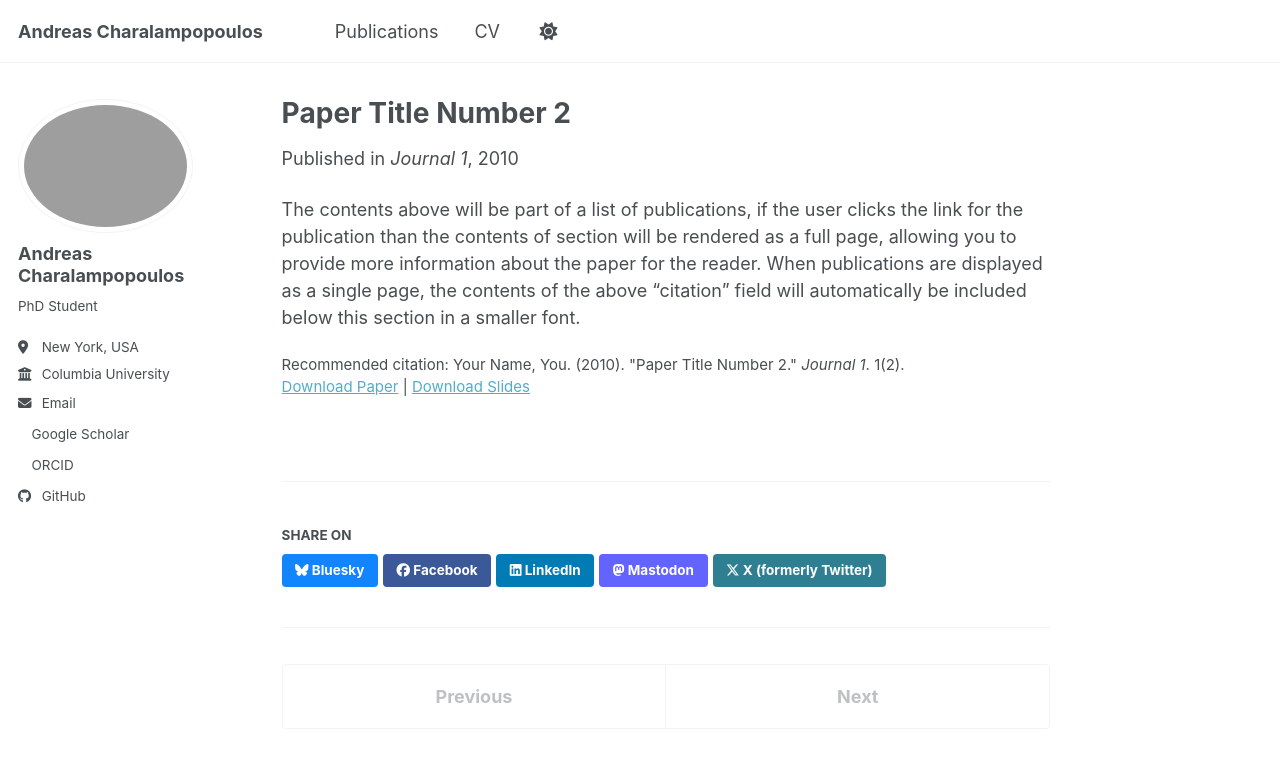
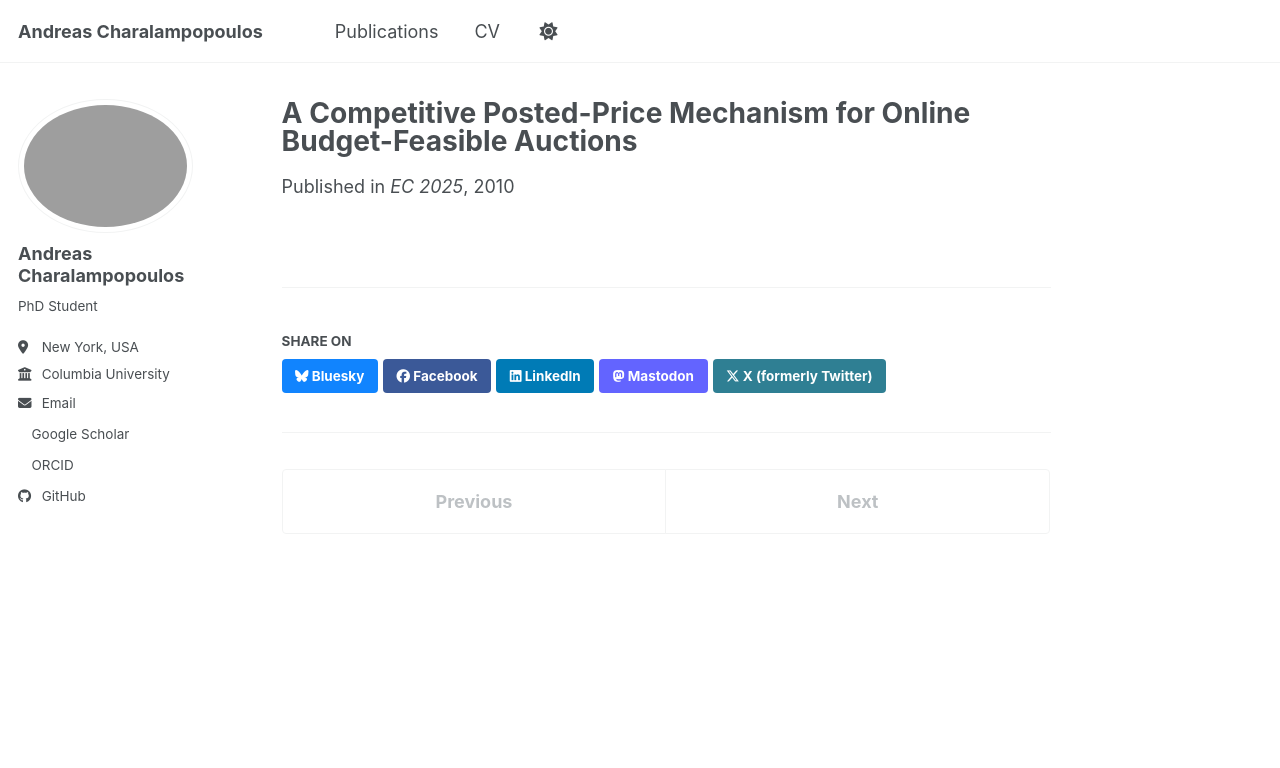
Before and after one commit to AndreasCharalamp/AndreasCharalamp.github.io, a Jekyll site: the page built from _publications/2010-10-01-paper-title-number-2.md, in a window 1280 px wide. Shown: the top 768 px of the page. Built offline with Jekyll 4.4.1, drawn with Linux system fonts in a browser that asks for light colours; a style sheet for code colours, icons or effects is not loaded.

Commit message:
Update 2010-10-01-paper-title-number-2.md

```diff
--- a/_publications/2010-10-01-paper-title-number-2.md
+++ b/_publications/2010-10-01-paper-title-number-2.md
@@ -1,14 +1,8 @@
 ---
-title: "Paper Title Number 2"
+title: "A Competitive Posted-Price Mechanism for Online
+Budget-Feasible Auctions"
 collection: publications
-category: manuscripts
-permalink: /publication/2010-10-01-paper-title-number-2
-excerpt: 'This paper is about the number 2. The number 3 is left for future work.'
-date: 2010-10-01
-venue: 'Journal 1'
-slidesurl: 'https://academicpages.github.io/files/slides2.pdf'
-paperurl: 'https://academicpages.github.io/files/paper2.pdf'
-citation: 'Your Name, You. (2010). &quot;Paper Title Number 2.&quot; <i>Journal 1</i>. 1(2).'
+permalink: /publication/TestThreshold
+venue: 'EC 2025'
+paperurl: 'https://dl.acm.org/doi/pdf/10.1145/3736252.3742668'
 ---
-
-The contents above will be part of a list of publications, if the user clicks the link for the publication than the contents of section will be rendered as a full page, allowing you to provide more information about the paper for the reader. When publications are displayed as a single page, the contents of the above "citation" field will automatically be included below this section in a smaller font.
```
